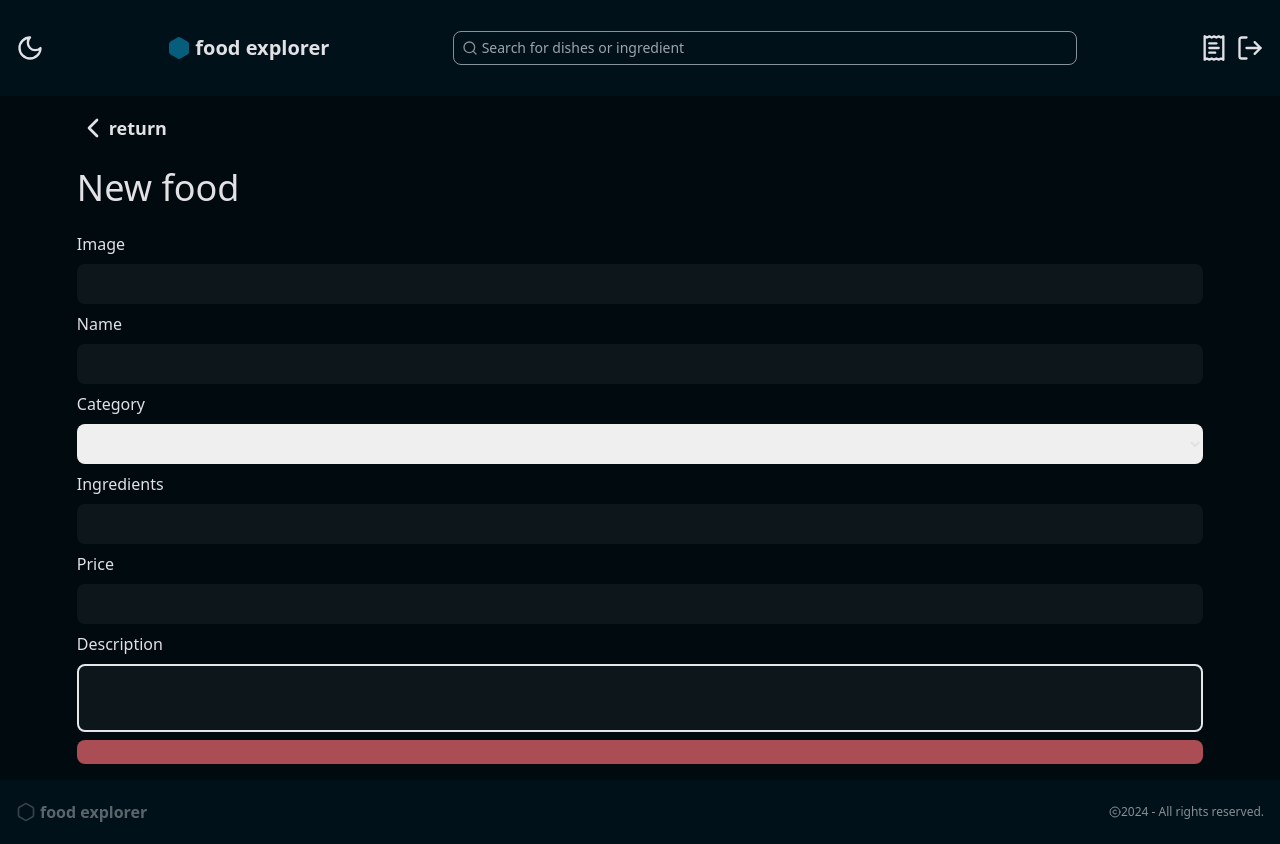
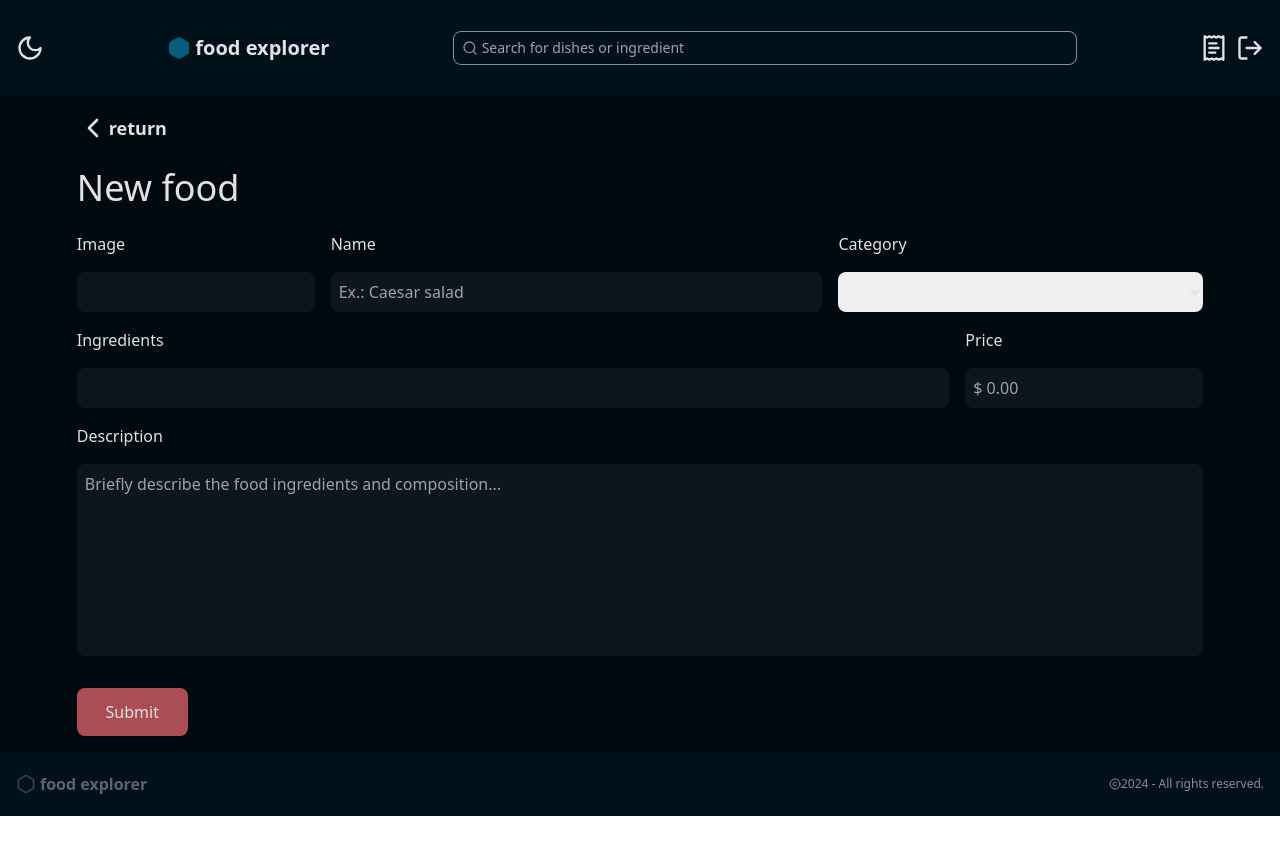
Before and after one commit to dameness/food-explorer-front, a React (Vite) app: page /new in a window 1280 px wide. After the commit the page ends 816 px from the top, so only its background shows below. Built offline with nearby package versions, Linux system fonts and the light colour scheme.

Commit message:
style: changes form layout

```diff
--- a/src/components/addFoodForm.tsx
+++ b/src/components/addFoodForm.tsx
@@ -5,20 +5,38 @@ import { TextArea } from './ui/textarea';
 
 export const AddFoodForm = () => {
   return (
-    <form className='w-full flex flex-col gap-2 [&>input]:bg-Dark/Dark-800'>
+    <form className='grid md:grid-cols-9 grid-cols-1 gap-4'>
+      <div className='flex flex-col gap-4 md:col-span-2'>
         <label htmlFor='image'> Image</label>
         <Input id='image' />
+      </div>
+      <div className='flex flex-col gap-4 md:col-span-4'>
         <label htmlFor='name'> Name</label>
-      <Input id='name' />
+        <Input id='name' placeholder='Ex.: Caesar salad' />
+      </div>
+      <div className='flex flex-col gap-4 md:col-span-3'>
         <label htmlFor='category'> Category</label>
         <Select id='category' />
+      </div>
+      <div className='flex flex-col gap-4 md:col-span-7'>
         <label htmlFor='ingredients'> Ingredients</label>
         <Input id='ingredients' />
+      </div>
+      <div className='flex flex-col gap-4 md:col-span-2'>
         <label htmlFor='price'> Price</label>
-      <Input id='price' />
+        <Input id='price' placeholder='$ 0.00' />
+      </div>
+      <div className='flex flex-col gap-4 md:col-span-9'>
         <label htmlFor='description'> Description</label>
-      <TextArea id='description' />
-      <Button className='bg-Tints/Tomato-400' />
+        <TextArea
+          className='border-0 md:h-48 h-32'
+          id='description'
+          placeholder='Briefly describe the food ingredients and composition...'
+        />
+      </div>
+      <Button className='bg-Tints/Tomato-400 mt-4 flex items-center justify-center'>
+        Submit
+      </Button>
     </form>
   );
 };
```
Lines whose indentation alone changed are shown as unchanged.
